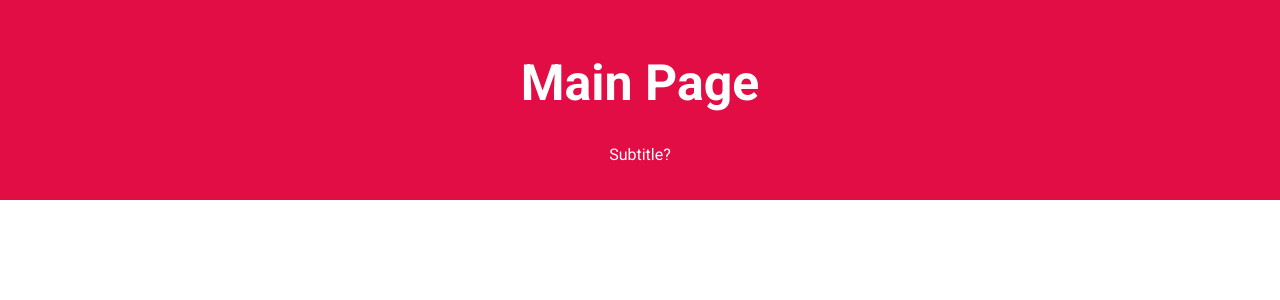
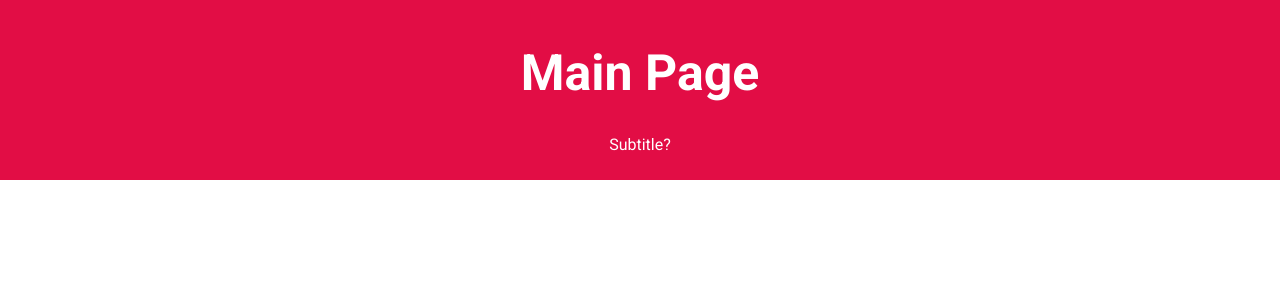
Before and after one commit to Ocisor/Coding, a PHP site: page /base.html in a window 1280 px wide. Shown: the top 300 px of the page. Run offline with PHP 8.4, Linux system fonts and the light colour scheme.

Commit message:
Updates to CSS and stuff

```diff
--- a/Personal Coding/Websites/TheFinalsStrats/base.html
+++ b/Personal Coding/Websites/TheFinalsStrats/base.html
@@ -9,14 +9,10 @@
 </head>
 <body>
     <div class="banner">
-    <h1>
-        Main Page
-    </h1>
-    <p>
-        Subtitle?
-    </p>
+    <h1>Main Page</h1>
+    <p>Subtitle?</p>
     </div>
-    <div class="Box">
+    <div class="flex-containter">
 
     </div>
 </body>
--- a/Personal Coding/Websites/TheFinalsStrats/styles.css
+++ b/Personal Coding/Websites/TheFinalsStrats/styles.css
@@ -21,10 +21,15 @@ h1 {
     background-color: rgb(226, 13, 69);
     color: white;
     text-align: center;
-    padding: 20px 0;
+    padding: 10px 0;
     position: fixed;
     top: 0;
     left: 0;
     right: 0;
     z-index: 1000;
 }
+
+.flex-container {
+    display: flex;
+    flex-direction: row;
+  }
```
